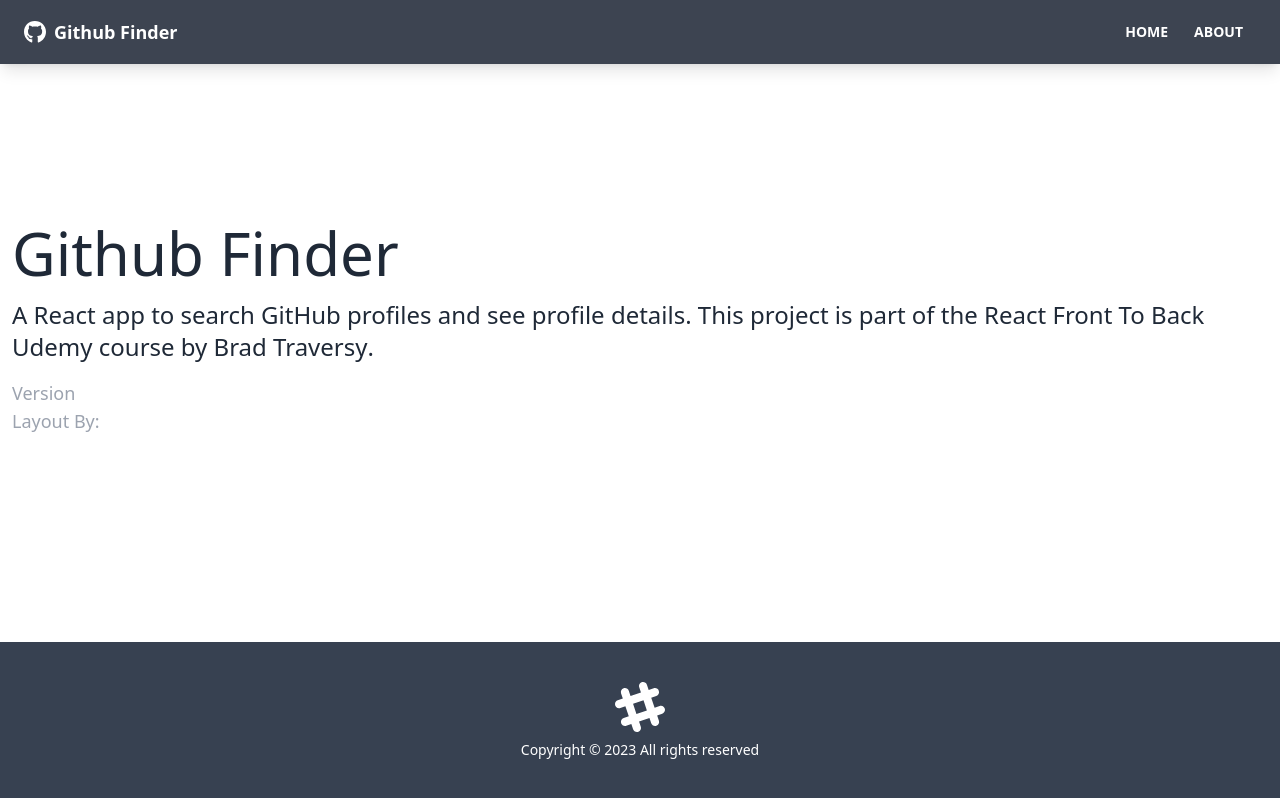
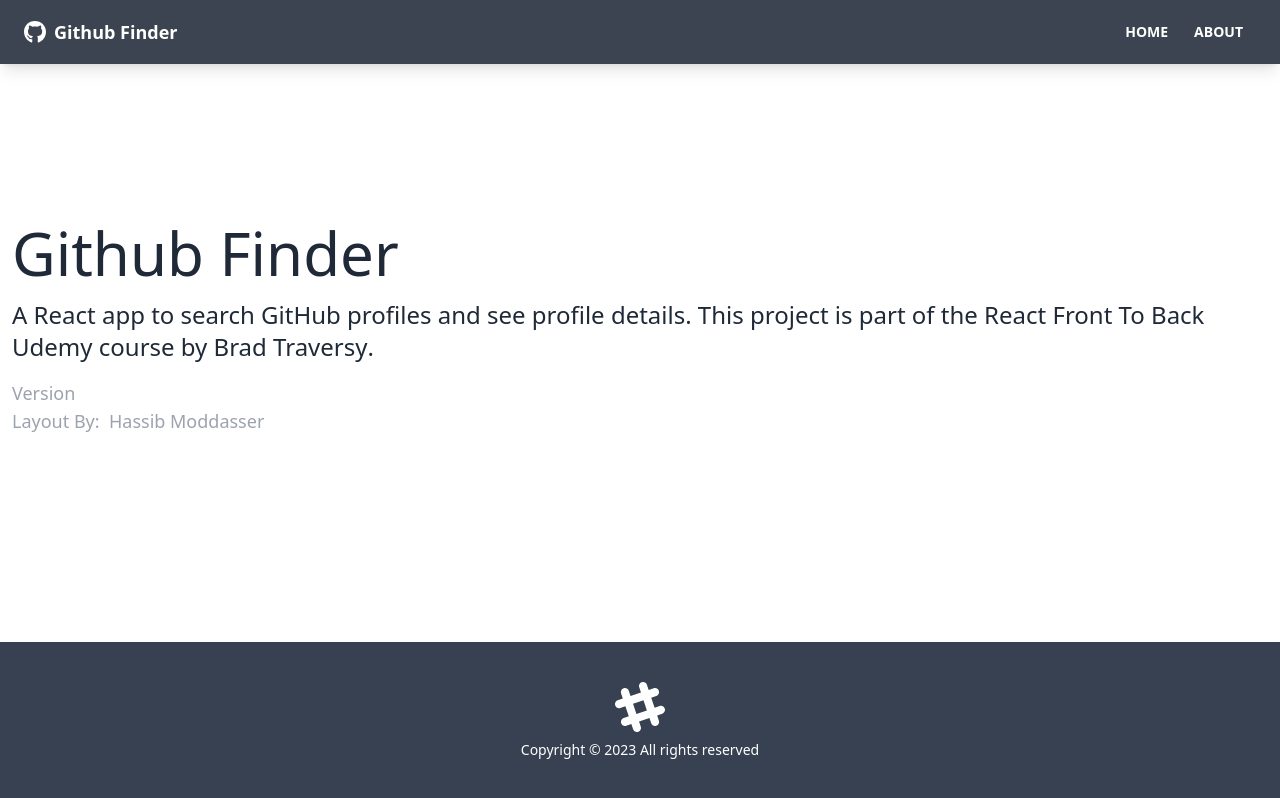
Before and after one commit to StanHekht/github-finder, a React (Create React App) app: page /about in a window 1280 px wide. Built offline with nearby package versions, Linux system fonts and the light colour scheme.

Commit message:
Add github token to .env

```diff
--- a/src/pages/About.jsx
+++ b/src/pages/About.jsx
@@ -21,8 +21,8 @@
       </p>
       <p className='text-lg text-gray-400'>
         Layout By:
-        <a className='text-white' href='https://twitter.com/hassibmoddasser'>
-          Hassib Moddasser
+        <a className='text-gray' href='https://twitter.com/hassibmoddasser'>
+        &nbsp; Hassib Moddasser
         </a>
       </p>
     </>
--- a/src/pages/Home.jsx
+++ b/src/pages/Home.jsx
@@ -1,4 +1,4 @@
-import React from 'react'
+import React from 'react';
 
 function Home() {
   return (
@@ -10,4 +10,4 @@
   )
 }
 
-export default Home
+export default Home;
```
Also changed, not shown: 1 other file (tests, documents, lock files or other folders).
